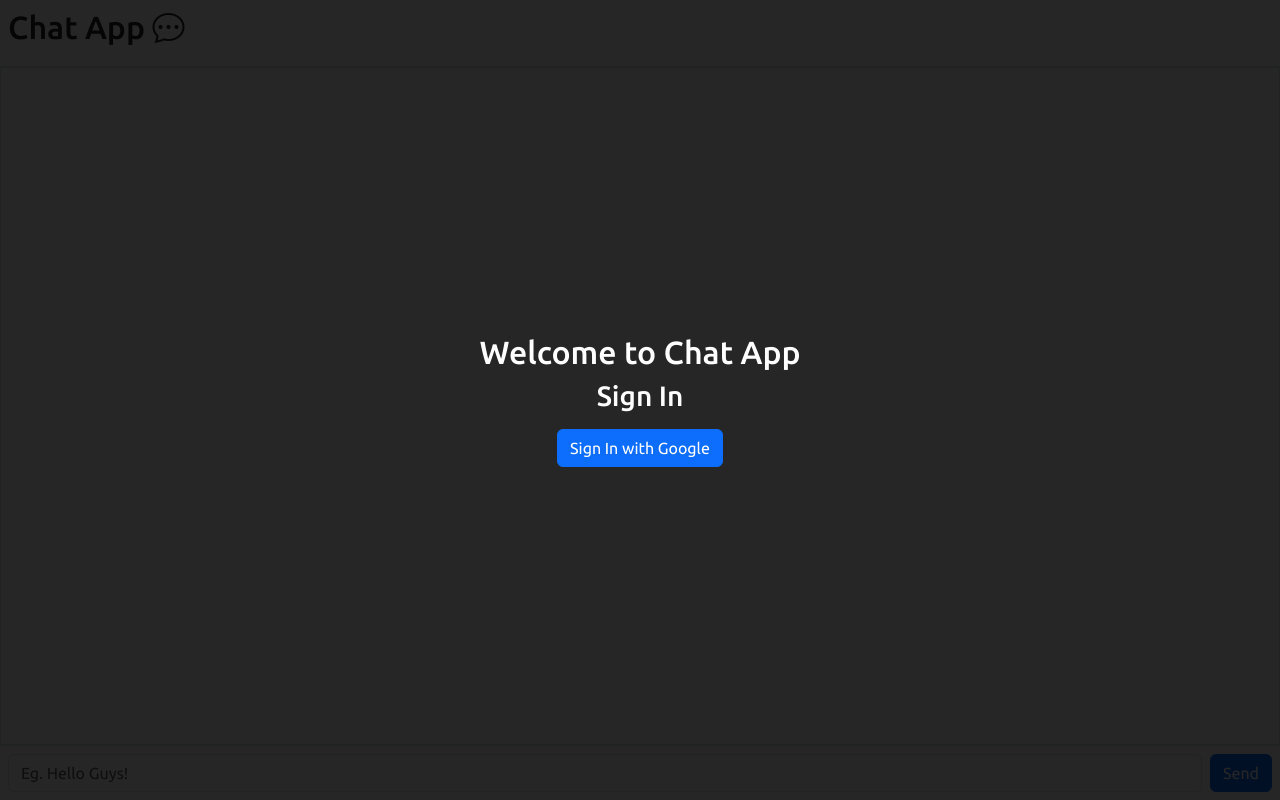
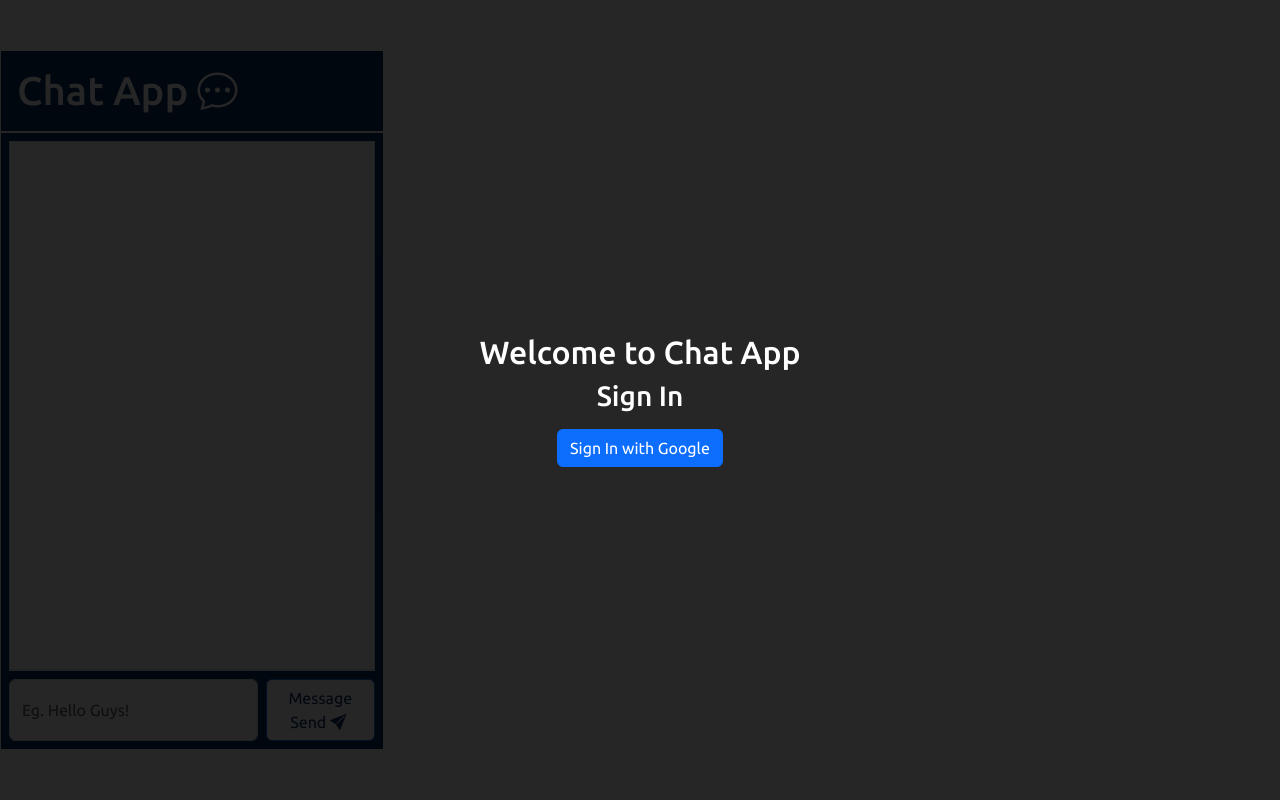
Before and after one commit to Pravinda-Bandara/WebSocket-chat-app, a website built with Parcel: page front-end/src/index.html in a window 1280 px wide. Built offline with nearby package versions, Linux system fonts and the light colour scheme; some packages are replaced by stand-ins of ours; no server answers; files whose address does not match are found by name.

Commit message:
add styles

```diff
--- a/front-end/src/css/main.css
+++ b/front-end/src/css/main.css
@@ -83,7 +83,8 @@ main, #output-wrapper {
     border-radius: 50%;
     background-size: contain;
     cursor: pointer;
-    position: relative
+    position: relative;
+    margin-top: 14px;
 }
 
 #account-details {
@@ -167,3 +168,40 @@ main, #output-wrapper {
         transform: rotate(360deg);
     }
 }
+header{
+    background-color: #052c65;
+}
+.chat-logo{
+    display: flex;
+    justify-content: center;
+    justify-items: center;
+}
+main{
+    padding: 10px;
+    background-color: #052c65;
+
+
+}
+#output-wrapper{
+    background-color: white;
+}
+#btn-send{
+    background-color: white;
+    border: 1px solid black;
+    color: #052c65;
+}
+
+#btn-send:hover{
+    background-color: #052c65;
+    color: white;
+}
+
+body{
+    width: 30vw;
+    margin: auto;
+    background-color: black;
+    padding: 50px 0;
+}
+h1{
+    color: #052c65;
+}
--- a/front-end/src/index.html
+++ b/front-end/src/index.html
@@ -16,12 +16,11 @@
 </head>
 
 <body class="d-flex flex-column vh-100">
-<header class="p-2 border-bottom
-            d-flex justify-content-between">
+<header class="px-3 pb-2 border border-white d-flex justify-content-between align-items-center">
     <div>
-        <h2>Chat App <i class="bi bi-chat-dots"></i></h2>
+        <h1 class="pt-3 text-white ">Chat App <i class="bi bi-chat-dots"></i></h1>
     </div>
-    <div id="account">
+    <div id="account" >
         <div id="account-details" class="d-none">
             <div id="user-name">Name</div>
             <div id="user-email">Email</div>
@@ -29,13 +28,13 @@
         </div>
     </div>
 </header>
-<main class="flex-grow-1 d-flex flex-column">
+<main class="flex-grow-1 d-flex flex-column border border-white p-2">
     <div id="output-wrapper" class="border flex-grow-1 pb-2">
         <div id="output" class="p-2 h-100"></div>
     </div>
-    <form action="javascript:void(0)" class="border-top d-flex gap-2 p-2">
+    <form action="javascript:void(0)" class="border-top d-flex gap-2 pt-2">
         <input class="form-control" id="txt-message" type="text" placeholder="Eg. Hello Guys!">
-        <button class="btn btn-primary" id="btn-send">Send</button>
+        <button class="btn border border-primary " id="btn-send">Message Send<i class="px-1 bi bi-send-fill"></i></button>
     </form>
 </main>
 <div id="login-overlay" class="vw-100 d-none
```
